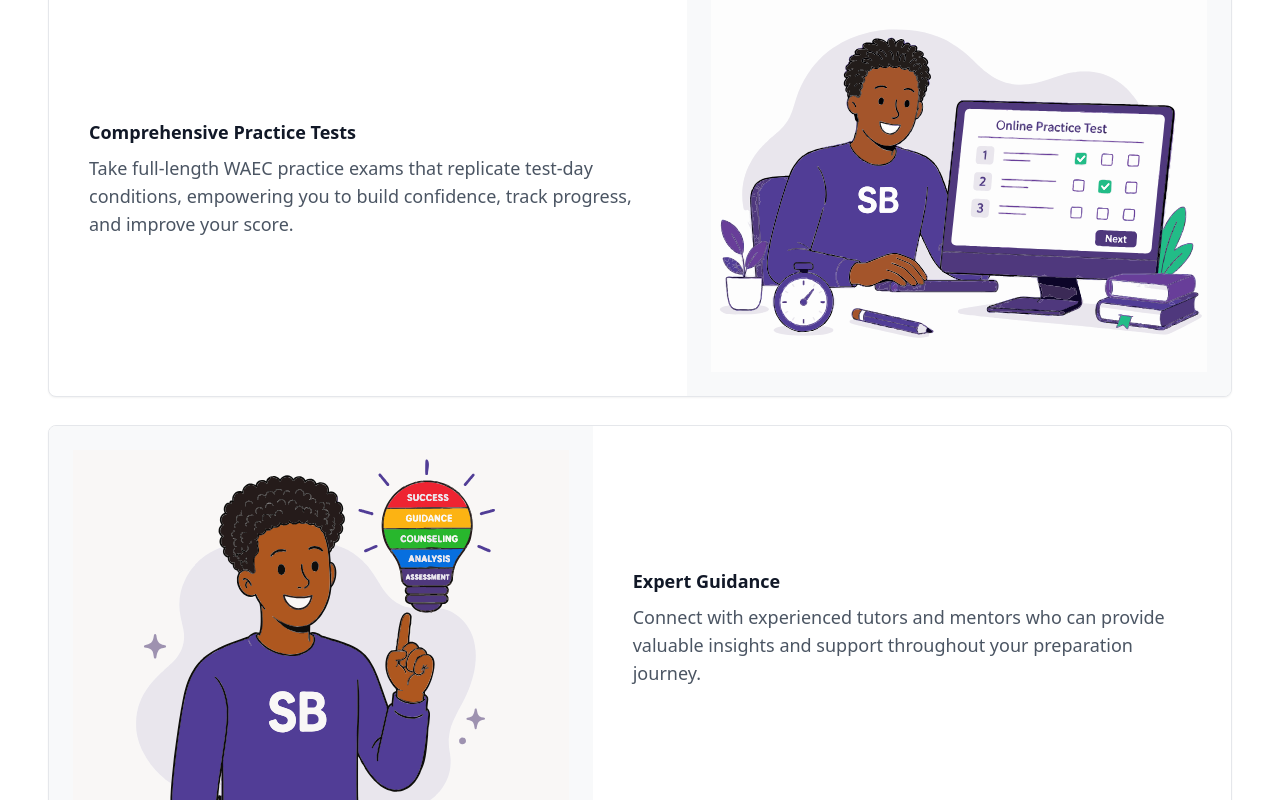
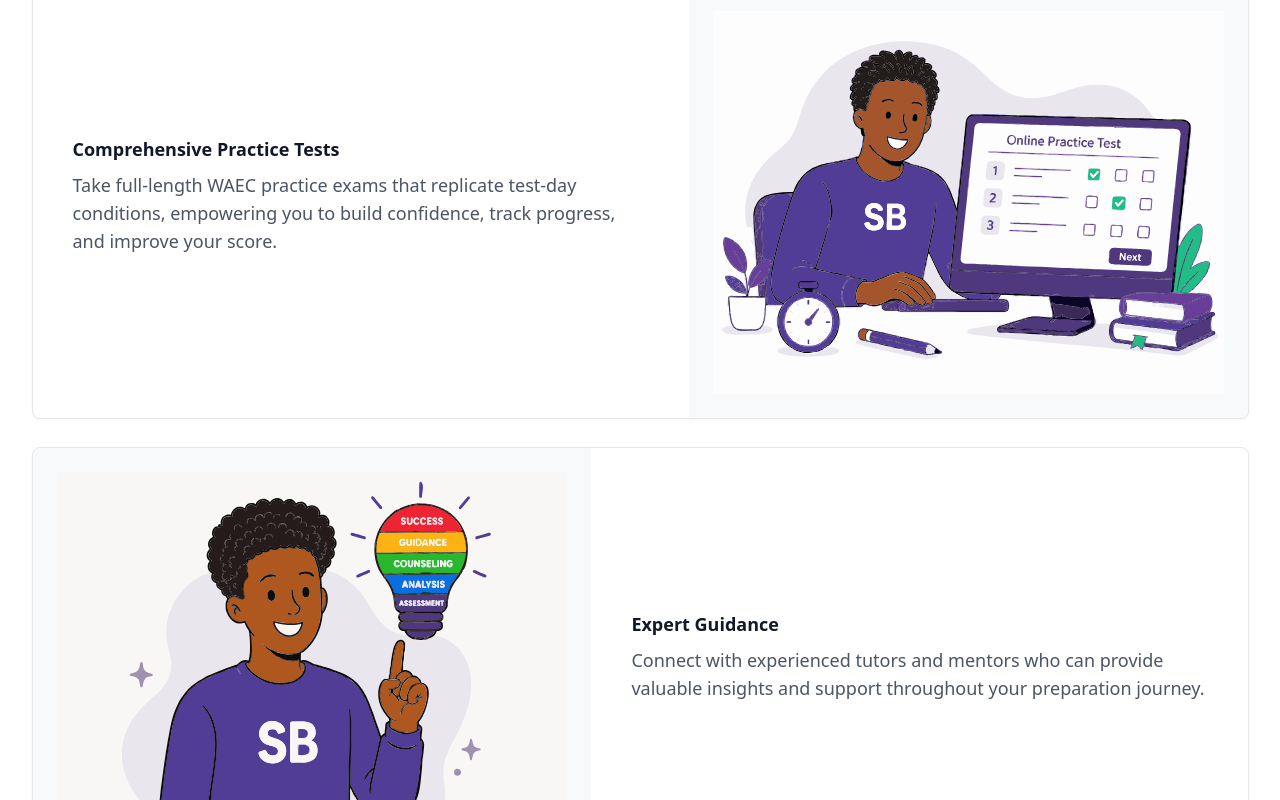
Before and after one commit to studybuddydevelopers/study-buddy-v2, a Next.js app: page / in a window 1280 px wide. Shown: the part 1299-2099 px from the top of the page. Built offline with nearby package versions, Linux system fonts and the light colour scheme; no server answers.

Commit message:
style: reduce global horizontal page padding

```diff
--- a/app/layout.tsx
+++ b/app/layout.tsx
@@ -76,7 +76,7 @@ export default async function RootLayout({ children }: { children: React.ReactNo
   return (
     <html lang="en">
       <body>
-        <div className="p-6 flex justify-between flex-col min-h-svh">
+        <div className="flex min-h-svh flex-col justify-between px-[7.5px] py-6">
 
           {/* Provide the user instantly to the client wrapper */}
           <ClientLayoutWrapper isAuthenticated={!!user}>
```
